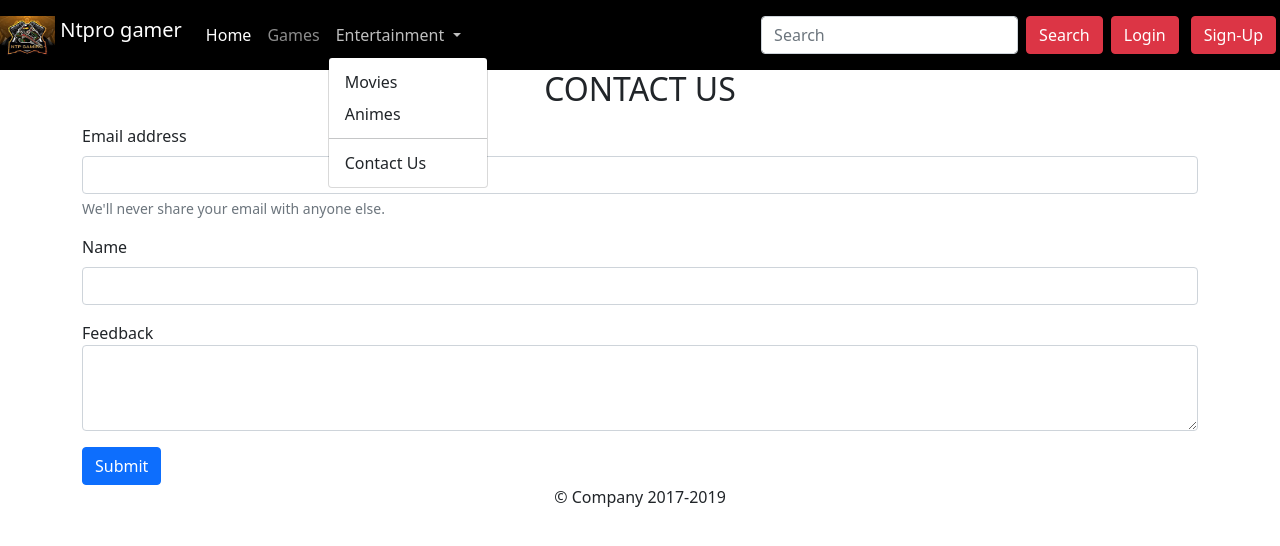
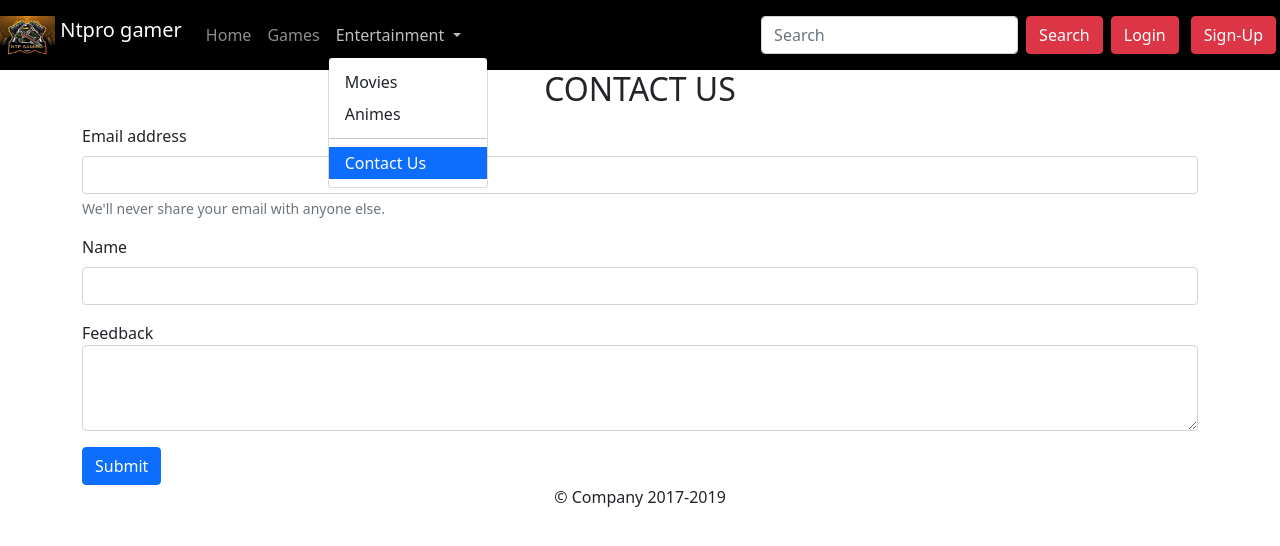
Before and after one commit to MayankTech123/gameblog, a plain HTML site: page contact.html in a window 1280 px wide. Both pictures are taken after a click on the button "Entertainment". Drawn offline with nearby package versions, Linux system fonts and the light colour scheme.

Commit message:
Update contact.html

```diff
--- a/contact.html
+++ b/contact.html
@@ -33,7 +33,7 @@
         <div class="collapse navbar-collapse" id="navbarSupportedContent">
             <ul class="navbar-nav me-auto mb-2 mb-lg-0">
                 <li class="nav-item">
-                    <a class="nav-link active" aria-current="page" href="/gameblog/index.html">Home</a>
+                    <a class="nav-link" aria-current="page" href="/gameblog/index.html">Home</a>
                 </li>
                 <li class="nav-item">
                     <a class="nav-link" href="/gameblog/about.html">Games</a>
@@ -50,7 +50,7 @@
                         <li>
                             <hr class="dropdown-divider">
                         </li>
-                        <li><a class="dropdown-item" href="/gameblog/contact.html">Contact Us</a></li>
+                        <li><a class="dropdown-item active" href="/gameblog/contact.html">Contact Us</a></li>
                     </ul>
                 </li>
             </ul>
```
